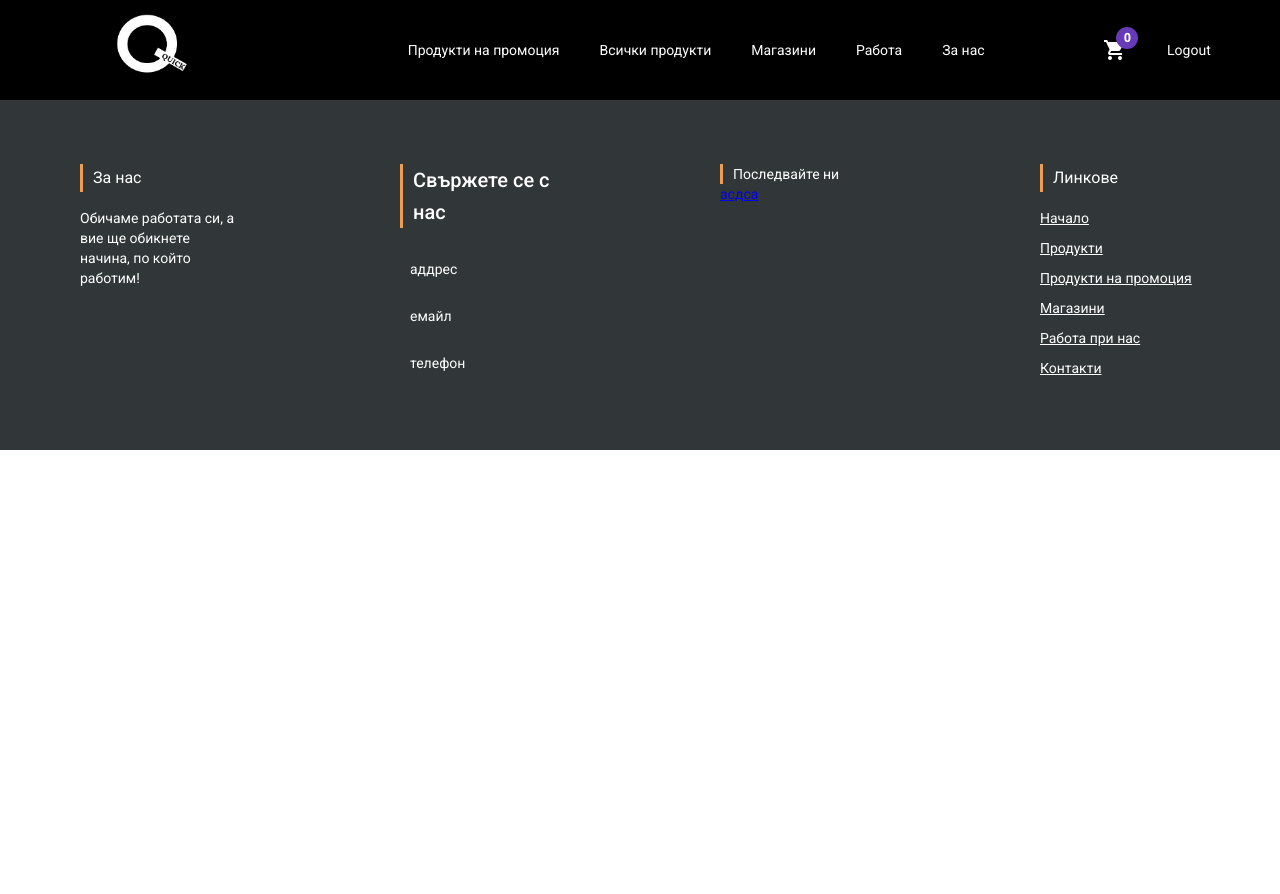
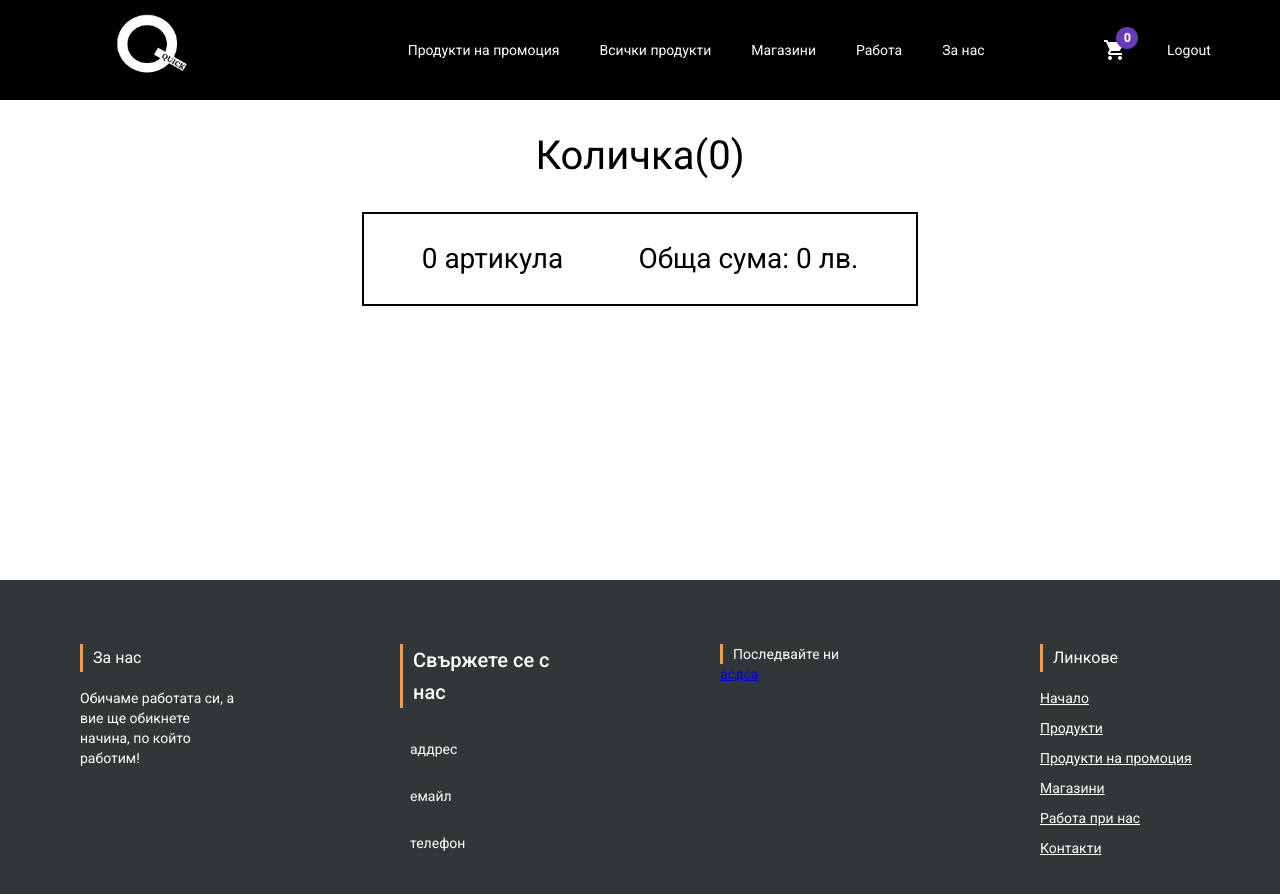
Before and after one commit to Christouu/quickshop2-angular, an Angular app in the folder quickShop/: page /cart in a window 1280 px wide. Shown: the top 894 px of the page. Before the commit the page ends 800 px from the top, so only its background shows below. Built offline with nearby package versions, Linux system fonts and the light colour scheme.

Commit message:
adding some styles to cart page

```diff
--- a/quickShop/src/app/app.module.ts
+++ b/quickShop/src/app/app.module.ts
@@ -8,7 +8,6 @@ import { HomeComponent } from './pages/home/home.component';
 import { NotFoundComponent } from './not-found/not-found.component';
 import { BrowserAnimationsModule } from '@angular/platform-browser/animations';
 import { PagesModule } from './pages/pages.module';
-import { CartService } from './services/cart.service';
 
 @NgModule({
   declarations: [AppComponent, HomeComponent, NotFoundComponent],
--- a/quickShop/src/app/pages/cart/cart.component.html
+++ b/quickShop/src/app/pages/cart/cart.component.html
@@ -1,5 +1,7 @@
 <div class="container">
+  <h1>Количка({{ products.length }})</h1>
   <div *ngFor="let product of products; let i = index" class="wrapper">
+    <div class="info">
       <div class="imageContainer">
         <h1>{{ i + 1 }}</h1>
         <img src="{{ product.image }}" alt="" />
@@ -13,4 +15,10 @@
         </p>
       </div>
     </div>
+    <hr class="line" />
   </div>
+  <div class="summary">
+    <div class="products">{{ products.length }} артикула</div>
+    <div class="price">Обща сума: {{ totalPrice }} лв.</div>
+  </div>
+</div>
--- a/quickShop/src/app/pages/cart/cart.component.scss
+++ b/quickShop/src/app/pages/cart/cart.component.scss
@@ -1,19 +1,46 @@
 .container {
   padding-top: 100px;
+  text-align: center;
+  margin: 40px 0px;
+  min-height: 50vh;
+
+  h1 {
+    font-size: 40px;
+  }
 
   .wrapper {
     display: flex;
     align-items: center;
     // justify-content: space-between;
-    padding: 0px 20rem;
+    padding: 50px 20rem;
+    margin: 0 auto;
 
-    .imageContainer {
+    .info {
+      flex: 2;
+      border-bottom: 2px solid gray;
       display: flex;
       align-items: center;
-      img {
-        height: 200px;
-        width: 200px;
+
+      .imageContainer {
+        display: flex;
+        align-items: center;
+        img {
+          height: 200px;
+          width: 200px;
+        }
       }
     }
   }
+
+  .summary {
+    border: 2px solid black;
+    width: 40%;
+    height: 50px;
+    display: flex;
+    align-items: center;
+    justify-content: space-around;
+    margin: 40px auto;
+    padding: 20px;
+    font-size: 28px;
+  }
 }
--- a/quickShop/src/app/pages/cart/cart.component.ts
+++ b/quickShop/src/app/pages/cart/cart.component.ts
@@ -8,12 +8,15 @@ import { CartService } from 'src/app/services/cart.service';
 })
 export class CartComponent implements OnInit {
   products: any = [];
+  totalPrice: any = 0;
+
   constructor(public cartService: CartService) {}
 
   ngOnInit(): void {
     this.cartService.getProducts().subscribe((res) => {
       this.products = res;
+      this.totalPrice = this.cartService.getTotalPrice();
+      this.totalPrice = Math.round(this.totalPrice * 100) / 100;
     });
-    console.log(this.products);
   }
 }
--- a/quickShop/src/app/pages/product/product.component.html
+++ b/quickShop/src/app/pages/product/product.component.html
@@ -8,5 +8,14 @@
     <div class="quantity">Количество: {{ product.quantity }} L</div>
     <h3>ДЕТАЙЛИ</h3>
     <p *ngFor="let d of product.description" class="description">{{ d }}</p>
+    <div class="buttons">
+      <div>
+        <button (click)="addToCart()">Add to cart</button>
+        <span class="notification" *ngIf="added"
+          >Добавихте продукт към количката!</span
+        >
+      </div>
+      <img class="logo" src="assets/dsBuffer.bmp.png" alt="quick logo" />
+    </div>
   </div>
 </div>
--- a/quickShop/src/app/pages/product/product.component.scss
+++ b/quickShop/src/app/pages/product/product.component.scss
@@ -41,4 +41,38 @@
       color: rgb(95, 95, 95);
     }
   }
+
+  .buttons {
+    display: flex;
+    align-items: center;
+    justify-content: space-between;
+
+    button {
+      padding: 20px;
+      margin: 30px 0px;
+      background-color: black;
+      color: white;
+      border-radius: 10px;
+      cursor: pointer;
+      border: none;
+      transition: 0.5s all ease;
+      font-size: 20px;
+
+      &:hover {
+        transform: scale(1.2);
+      }
+    }
+
+    .notification {
+      color: red;
+      margin-left: 30px;
+      font-size: 20px;
+    }
+
+    .logo {
+      width: 100px;
+      height: 100px;
+      object-fit: cover;
+    }
+  }
 }
--- a/quickShop/src/app/pages/product/product.component.ts
+++ b/quickShop/src/app/pages/product/product.component.ts
@@ -1,6 +1,7 @@
 import { HttpClient } from '@angular/common/http';
 import { Component, OnInit } from '@angular/core';
 import { ActivatedRoute } from '@angular/router';
+import { CartService } from 'src/app/services/cart.service';
 
 interface Product {
   allKinds: boolean;
@@ -32,8 +33,13 @@ export class ProductComponent implements OnInit {
     title: '',
     _id: '',
   };
+  added = 0;
 
-  constructor(public http: HttpClient, private route: ActivatedRoute) {}
+  constructor(
+    public http: HttpClient,
+    private route: ActivatedRoute,
+    public cartService: CartService
+  ) {}
 
   ngOnInit(): void {
     const id = this.route.snapshot.paramMap.get('id');
@@ -43,4 +49,9 @@ export class ProductComponent implements OnInit {
         this.product = product;
       });
   }
+
+  addToCart() {
+    this.cartService.addToCart(this.product);
+    this.added++;
+  }
 }
--- a/quickShop/src/app/services/cart.service.ts
+++ b/quickShop/src/app/services/cart.service.ts
@@ -23,7 +23,6 @@ export class CartService {
     this.cartItemList.push(product);
     this.productList.next(this.cartItemList);
     this.getTotalPrice();
-    console.log(this.cartItemList);
   }
 
   getTotalPrice() {
@@ -31,6 +30,7 @@ export class CartService {
     this.cartItemList.map((a: any) => {
       total += a.price;
     });
+    return total;
   }
 
   removeCartItem(product: any) {
```
Lines whose indentation alone changed are shown as unchanged.
